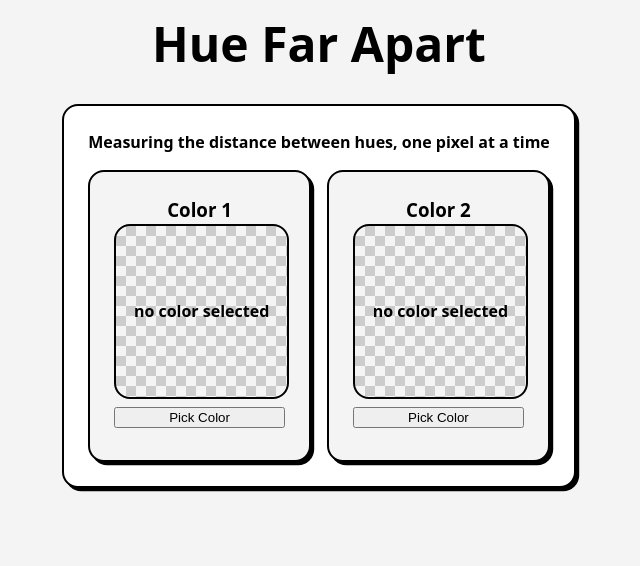
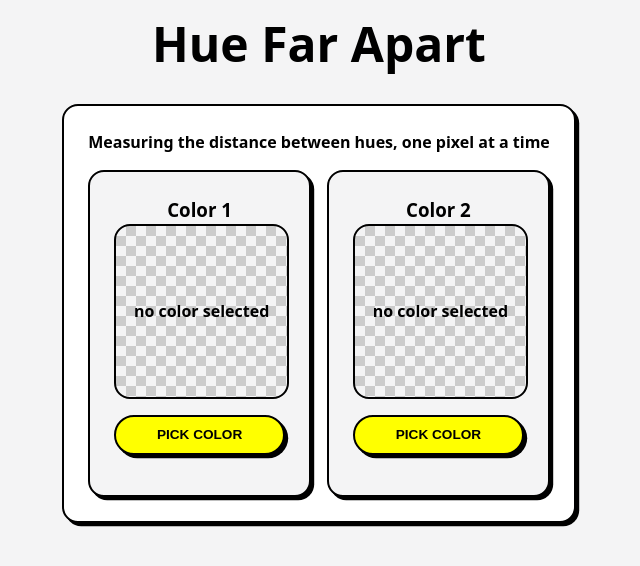
Before and after one commit to michael-goss/hue-far-apart, a Svelte app: page / in a window 1280 px wide. Shown: the top 566 px of the page, without its empty margins (321-961 px from the left). Built offline with nearby package versions, Linux system fonts and the light colour scheme.

Commit message:
fixed color state type and how to deal with fallback

```diff
--- a/src/App.svelte
+++ b/src/App.svelte
@@ -2,9 +2,10 @@
   // import svelteLogo from "./assets/svelte.svg";
   // import viteLogo from "/vite.svg";
   import ColorPicker from "./lib/ColorPicker.svelte";
+  import type { Color } from "./lib/types";
 
-  let color0 = $state("");
-  let color1 = $state("");
+  let color0: Color | null = $state(null);
+  let color1: Color | null = $state(null);
 </script>
 
 <main>
@@ -14,12 +15,12 @@
     <div class="color-pickers">
       <ColorPicker
         color={color0}
-        on_color_change={(new_color: string) => (color0 = new_color)}
+        on_color_change={(new_color: Color) => (color0 = new_color)}
         index={0}
       />
       <ColorPicker
         color={color1}
-        on_color_change={(new_color: string) => (color1 = new_color)}
+        on_color_change={(new_color: Color) => (color1 = new_color)}
         index={1}
       />
     </div>
--- a/src/global.css
+++ b/src/global.css
@@ -10,7 +10,11 @@
   --grey-700: #53525A;
   --grey-900: #18181B;
   --black-900: #000;
+  --yellow-400: #ffff00;
+  --yellow-500: #e5e500;
 
+
+  --shadow-size: 0.2rem;
   --card-radius: 1rem;
 
   color: var(--grey-700);
@@ -32,11 +36,41 @@ h1,h2,h3,h4,h5 {
   color: var(--black-900);
 }
 
+button {
+  --height: 2.5rem;
+  height: var(--height);
+  border: 2px solid var(--black-900);
+  border-radius: calc(var(--height)/2);
+  box-shadow: var(--shadow-size) var(--shadow-size) 0 var(--black-900);
+  background-color: var(--yellow-400);
+  font-size: 0.85rem;
+  font-weight: bold;
+  margin: 0.5rem 0;
+  cursor: pointer;
+  transition: box-shadow 0.05s ease, transform 0.05s ease;
+  text-transform: uppercase;
+
+  &:hover{
+    background-color: var(--yellow-500);
+  }
+
+  &:active{
+    background-color: var(--yellow-500);
+    box-shadow: 0 0 0 var(--black-900);
+    transform: translate(var(--shadow-size), var(--shadow-size));
+  }
+}
+
+#app {
+  max-width: 44rem;
+  margin: 0 auto;
+}
+
 .card {
   padding: 1rem;
   border: 2px solid var(--black-900);
   border-radius: var(--card-radius);
-  box-shadow: 0.2rem 0.2rem 0 var(--black-900);
+  box-shadow: var(--shadow-size) var(--shadow-size) 0 var(--black-900);
 }
 
 @media (min-width: 600px) {
@@ -44,8 +78,3 @@ h1,h2,h3,h4,h5 {
     padding: 1.5rem;
   }
 }
-
-#app {
-  max-width: 44rem;
-  margin: 0 auto;
-}
--- a/src/lib/ColorPicker.svelte
+++ b/src/lib/ColorPicker.svelte
@@ -1,27 +1,27 @@
 <script lang="ts">
-  import { color_hex_to_rgb } from "./utils";
+  import type { Color } from "./types";
+  import { color_to_hex, hex_to_color } from "./utils";
 
   let {
     color,
     on_color_change,
     index,
   }: {
-    color: string;
-    on_color_change: (new_color: string) => void;
+    color: Color | null;
+    on_color_change: (new_color: Color) => void;
     index: number;
   } = $props();
 
-  let input_hex_color = $state(color);
-  const { red, green, blue } = $derived(color_hex_to_rgb(color));
-  const has_color_selected = $derived(!!color);
+  let input_hex_color = $state("");
   const has_eye_dropper = "EyeDropper" in window;
+  const hex_color = $derived(color_to_hex(color));
 
   async function pick_color() {
     if (has_eye_dropper) {
       const eye_dropper = new (window as any).EyeDropper();
       try {
         const result = await eye_dropper.open();
-        on_color_change(result.sRGBHex);
+        on_color_change(hex_to_color(result.sRGBHex));
       } catch (err) {
         // user cancelled
       }
@@ -33,7 +33,7 @@
 
   function handle_hex_input() {
     if (/^#[0-9A-Fa-f]{6}$/.test(input_hex_color)) {
-      on_color_change(input_hex_color);
+      on_color_change(hex_to_color(input_hex_color));
     }
   }
 </script>
@@ -41,12 +41,10 @@
 <div class="color-picker card">
   <h3>Color {index + 1}</h3>
   <div
-    class={`color-field ${!has_color_selected ? "checker-pattern" : ""}`}
-    style="background-color: {color} "
+    class={`color-field ${!color ? "checker-pattern" : ""}`}
+    style={color ? `background-color: ${hex_color}` : ""}
   >
-    {#if has_color_selected}{:else}<span class="color-field-text"
-        >no color selected</span
-      >{/if}
+    {#if !color}<span class="color-field-text">no color selected</span>{/if}
   </div>
   <div class="color-action">
     <button onclick={pick_color}>Pick Color</button>
@@ -54,7 +52,8 @@
       <input
         type="color"
         id="color-input-{index}"
-        bind:value={color}
+        bind:value={input_hex_color}
+        oninput={handle_hex_input}
         style="visibility: hidden; position:absolute; pointer-events: none;"
       />
       <input
@@ -65,10 +64,10 @@
         maxlength="7"
       />
     {/if}
-    {#if has_color_selected}
+    {#if color}
       <div class="color-meta">
-        <span>RGB {red} {green} {blue}</span>
-        <span>HEX {color.toUpperCase()}</span>
+        <span>RGB {color.red} {color.green} {color.blue}</span>
+        <span>HEX {hex_color}</span>
       </div>
     {/if}
   </div>
--- /dev/null
+++ b/src/lib/types.ts
@@ -0,0 +1,3 @@
+export type Color = {
+  red: number, green: number, blue: number
+}
--- a/src/lib/utils.ts
+++ b/src/lib/utils.ts
@@ -1,8 +1,17 @@
-export const color_hex_to_rgb = (hex: string): { red: number, green: number, blue: number } => {
-  const result = /^#?([a-f\d]{2})([a-f\d]{2})([a-f\d]{2})$/i.exec(hex);
+import type { Color } from './types'
+
+export const color_to_hex = (color: Color): string => {
+  const r = color.red.toString(16).padStart(2, '0');
+  const g = color.green.toString(16).padStart(2, '0');
+  const b = color.blue.toString(16).padStart(2, '0');
+  return `#${r}${g}${b}`.toUpperCase();
+}
+
+export const hex_to_color = (hex: string): Color | null => {
+  const result = /^#?([a-f\d]{2})([a-f\d]{2})([a-f\d]{2})$/i.exec(hex.toLowerCase());
   return result ? {
     red: parseInt(result[1], 16),
     green: parseInt(result[2], 16),
     blue: parseInt(result[3], 16)
-  } : { red: 0, green: 0, blue: 0 };
+  } : null;
 }
```
